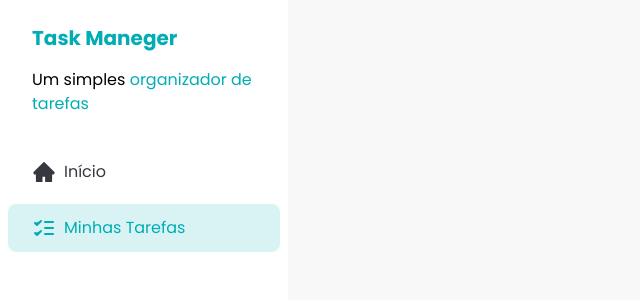
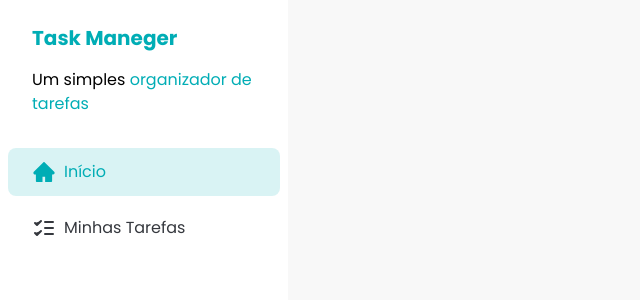
Before and after one commit to Srhiulli/task-maneger, a React (Vite) app: page /home in a window 1280 px wide. Shown: the top 300 px of the page, without its empty margins (0-640 px from the left). Built offline with nearby package versions, Linux system fonts and the light colour scheme.

Commit message:
feat: ensure button changes color when selected

```diff
--- a/src/components/Sidebar.jsx
+++ b/src/components/Sidebar.jsx
@@ -12,11 +12,11 @@
         </p>
       </div>
       <div className="flex flex-col gap-2 p-2">
-        <SidebarButton color="unselected" href="/home">
+        <SidebarButton to="/home">
           <HomeIcon />
           Início
         </SidebarButton>
-        <SidebarButton color="selected" href="/tasks">
+        <SidebarButton to="/tasks">
           <TasksIcon />
           Minhas Tarefas
         </SidebarButton>
--- a/src/components/SidebarButton.jsx
+++ b/src/components/SidebarButton.jsx
@@ -1,7 +1,8 @@
 import PropTypes from "prop-types"
+import { NavLink } from "react-router-dom"
 import { tv } from "tailwind-variants"
 
-const SidebarButton = ({ children, color, href }) => {
+const SidebarButton = ({ children, to }) => {
   const sideBar = tv({
     base: "flex items-center gap-2 rounded-lg px-6 py-3",
     variants: {
@@ -14,9 +15,14 @@
   })
 
   return (
-    <a href={href} className={sideBar({ color: color })}>
+    <NavLink
+      to={to}
+      className={({ isActive }) =>
+        sideBar({ color: isActive ? "selected" : "unselected" })
+      }
+    >
       {children}
-    </a>
+    </NavLink>
   )
 }
 
```
